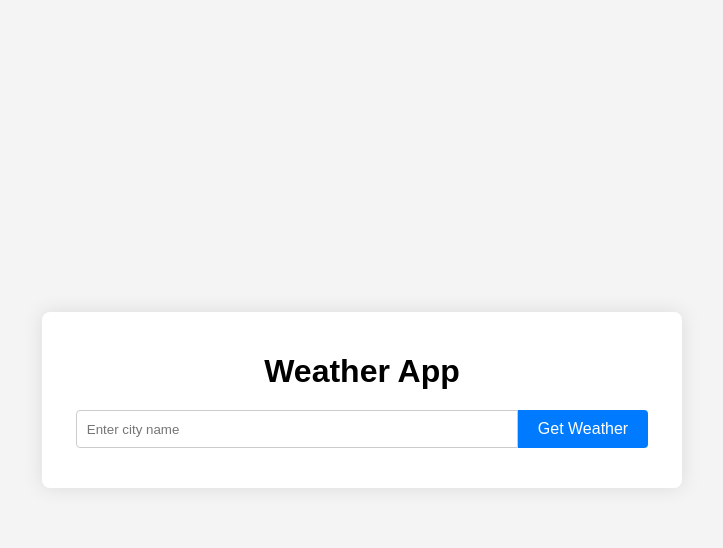
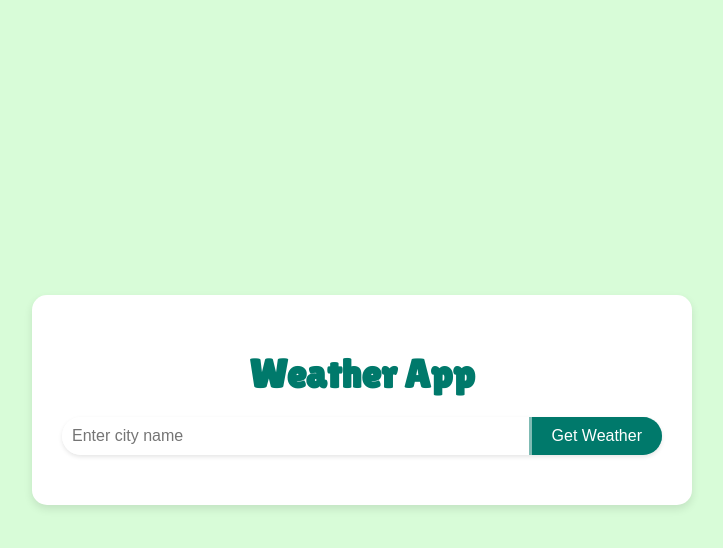
Before and after one commit to muhammetakkurtt/Weather-Application, a website: page public/index.html in a window 1280 px wide. Both pictures are taken after a click on the button "Get Weather". Shown: the whole page, without its empty margins (278-1001 px from the left). Drawn offline with Linux system fonts and the light colour scheme.

Commit message:
Updated CSS and HTML to improved UI

```diff
--- a/public/index.html
+++ b/public/index.html
@@ -5,6 +5,8 @@
     <meta name="viewport" content="width=device-width, initial-scale=1.0">
     <title>Weather App</title>
     <link rel="stylesheet" href="style.css">
+    <link href="https://fonts.googleapis.com/css2?family=Bitter:wght@400;700&display=swap" rel="stylesheet">
+    <link href="https://fonts.googleapis.com/css2?family=Lilita+One&display=swap" rel="stylesheet">
 </head>
 <body>
     <div class="container">
--- a/public/style.css
+++ b/public/style.css
@@ -1,89 +1,136 @@
+@import url('https://fonts.googleapis.com/css2?family=Bitter:wght@400;700&display=swap');
+@import url('https://fonts.googleapis.com/css2?family=Lilita+One&display=swap');
+
 body {
-    font-family: 'Arial', sans-serif;
+    font-family: 'Bitter', serif;
     display: flex;
     justify-content: center;
     align-items: center;
     min-height: 100vh;
-    background-color: #f4f4f4;
+    background-color: #d8fcd8;
     margin: 0;
+    padding: 20px;
+    box-sizing: border-box;
 }
 
 .container {
-    background: white;
-    padding: 20px;
-    border-radius: 8px;
-    box-shadow: 0 0 20px rgba(0, 0, 0, 0.1);
+    background: #ffffff;
+    padding: 30px;
+    border-radius: 15px;
+    box-shadow: 0 4px 8px rgba(0, 0, 0, 0.1);
     text-align: center;
-    width: 80%;
+    width: 100%;
     max-width: 600px;
+    transition: box-shadow 0.3s ease;
+}
+
+.container:hover {
+    box-shadow: 0 8px 16px rgba(0, 0, 0, 0.2);
 }
 
 h1 {
-    font-size: 2em;
+    font-family: 'Lilita One', cursive;
+    font-size: 2.5em;
     margin-bottom: 20px;
+    color: #00796b;
 }
 
 .input-group {
     display: flex;
     justify-content: center;
     margin-bottom: 20px;
+    border-radius: 25px;
+    overflow: hidden;
+    box-shadow: 0 2px 4px rgba(0, 0, 0, 0.1);
 }
 
 #cityInput {
-    width: 70%;
+    flex: 1;
     padding: 10px;
-    border: 1px solid #ccc;
-    border-radius: 4px 0 0 4px;
+    border: none;
+    font-size: 1em;
+    color: #00796b;
+    outline: none;
+    transition: border-color 0.3s ease;
+}
+
+#cityInput:focus {
+    border-color: #004d40;
 }
 
 button {
     padding: 10px 20px;
     border: none;
-    background-color: #007BFF;
+    background-color: #00796b;
     color: white;
-    border-radius: 0 4px 4px 0;
     cursor: pointer;
     font-size: 1em;
+    outline: none;
+    transition: background-color 0.3s ease, transform 0.2s ease;
+    box-shadow: 0 4px 6px rgba(0, 0, 0, 0.1);
 }
 
 button:hover {
-    background-color: #0056b3;
+    background-color: #004d40;
+    transform: translateY(-2px);
+}
+
+button:active {
+    background-color: #002d2b;
+    transform: translateY(0);
+    box-shadow: 0 2px 4px rgba(0, 0, 0, 0.2);
+}
+
+button:focus {
+    outline: none;
+    box-shadow: 0 0 0 3px rgba(0, 121, 107, 0.5);
 }
 
 #weatherInfo {
     margin-top: 20px;
+    color: #00796b;
 }
 
 #weatherInfo h2 {
     margin-bottom: 10px;
+    color: #004d40;
 }
 
 #weatherInfo p {
     margin: 5px 0;
+    color: #00796b;
 }
 
 #weatherInfo img {
     margin-top: 10px;
+    max-width: 100px;
 }
 
 .forecast-container {
     display: flex;
     justify-content: space-around;
     margin-top: 20px;
+    gap: 10px;
+    flex-wrap: wrap;
 }
 
 .forecast-day {
     flex: 1;
     padding: 10px;
-    border-left: 1px solid #ccc;
+    border-radius: 8px;
+    background-color: #e0f2f1;
     text-align: center;
+    transition: background-color 0.3s ease;
+    min-width: 100px;
+    margin: 5px;
 }
 
-.forecast-day:first-child {
-    border-left: none;
+.forecast-day:hover {
+    background-color: #b2dfdb;
 }
 
 .forecast-day img {
     display: block;
     margin: 10px auto;
+    max-width: 50px;
 }
```
